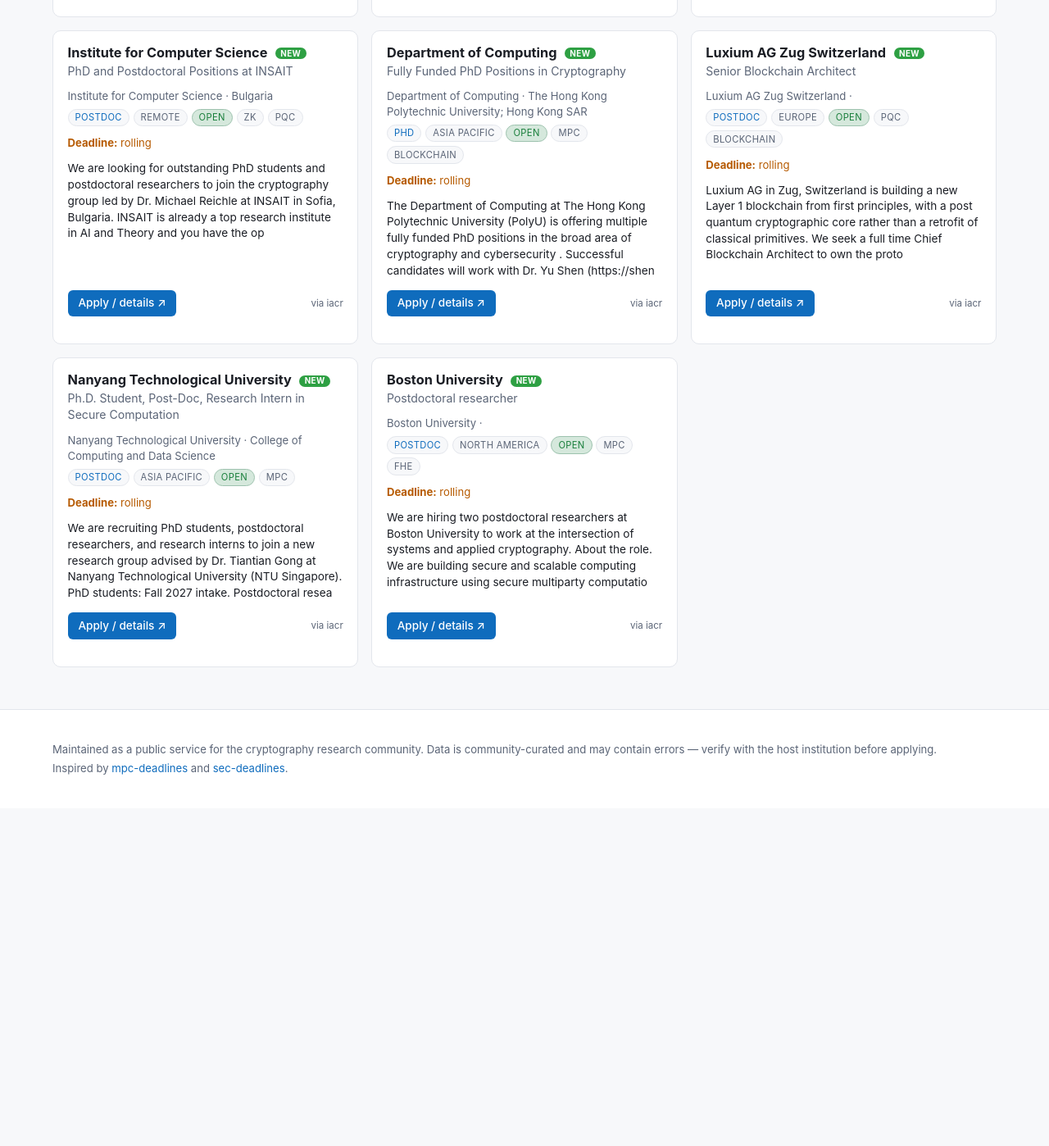
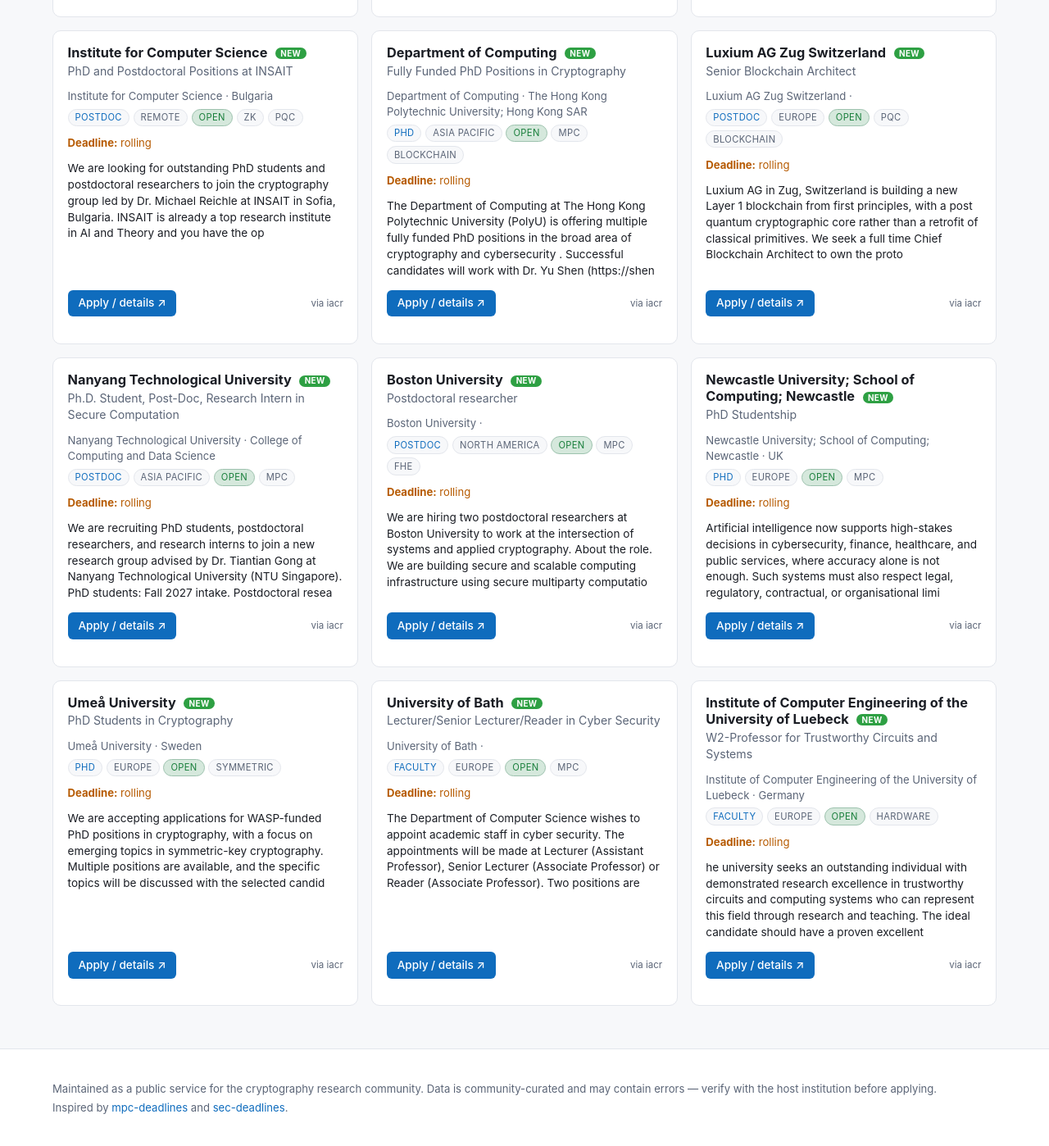
Before and after one commit to ck-chaudhary/crypto-jobs, a Jekyll site: the page built from crypto-jobs/index.html, in a window 1280 px wide and 1400 px high, scrolled down 17432 px. Shown: the whole window at 82% size. Built offline with Jekyll 4.4.1, drawn with Linux system fonts in a browser that asks for light colours; before the commit the page ends 18418 px from its top, so only the background shows below that; some of the changed text lies outside the part shown.

Commit message:
chore(positions): auto-append new IACR jobs board entries

```diff
--- a/crypto-jobs/_data/positions.yml
+++ b/crypto-jobs/_data/positions.yml
@@ -2318,3 +2318,75 @@
     the intersection of systems and applied cryptography. About the role. We are building
     secure and scalable computing infrastructure using secure multiparty computatio
   source: iacr
+
+# ---------------- AUTO-APPENDED from IACR jobs board (2026-08-23) ----------------
+- name: Newcastle University; School of Computing; Newcastle
+  role: PhD Studentship
+  type: phd
+  region: europe
+  country: UK
+  institution: Newcastle University; School of Computing; Newcastle
+  link: https://iacr.org/jobs/item/4264
+  deadline: rolling
+  posted: '2026-08-20'
+  added: '2026-08-23'
+  area:
+  - mpc
+  status: open
+  note: Artificial intelligence now supports high-stakes decisions in cybersecurity,
+    finance, healthcare, and public services, where accuracy alone is not enough.
+    Such systems must also respect legal, regulatory, contractual, or organisational
+    limi
+  source: iacr
+- name: Umeå University
+  role: PhD Students in Cryptography
+  type: phd
+  region: europe
+  country: Sweden
+  institution: Umeå University
+  link: https://iacr.org/jobs/item/4263
+  deadline: rolling
+  posted: '2026-08-19'
+  added: '2026-08-23'
+  area:
+  - symmetric
+  status: open
+  note: We are accepting applications for WASP-funded PhD positions in cryptography,
+    with a focus on emerging topics in symmetric-key cryptography. Multiple positions
+    are available, and the specific topics will be discussed with the selected candid
+  source: iacr
+- name: University of Bath
+  role: Lecturer/Senior Lecturer/Reader in Cyber Security
+  type: faculty
+  region: europe
+  country: ''
+  institution: University of Bath
+  link: https://iacr.org/jobs/item/4262
+  deadline: rolling
+  posted: '2026-08-17'
+  added: '2026-08-23'
+  area:
+  - mpc
+  status: open
+  note: The Department of Computer Science wishes to appoint academic staff in cyber
+    security. The appointments will be made at Lecturer (Assistant Professor), Senior
+    Lecturer (Associate Professor) or Reader (Associate Professor). Two positions
+    are
+  source: iacr
+- name: Institute of Computer Engineering of the University of Luebeck
+  role: W2-Professor for Trustworthy Circuits and Systems
+  type: faculty
+  region: europe
+  country: Germany
+  institution: Institute of Computer Engineering of the University of Luebeck
+  link: https://iacr.org/jobs/item/4261
+  deadline: rolling
+  posted: '2026-08-13'
+  added: '2026-08-23'
+  area:
+  - hardware
+  status: open
+  note: he university seeks an outstanding individual with demonstrated research excellence
+    in trustworthy circuits and computing systems who can represent this field through
+    research and teaching. The ideal candidate should have a proven excellent
+  source: iacr
```
